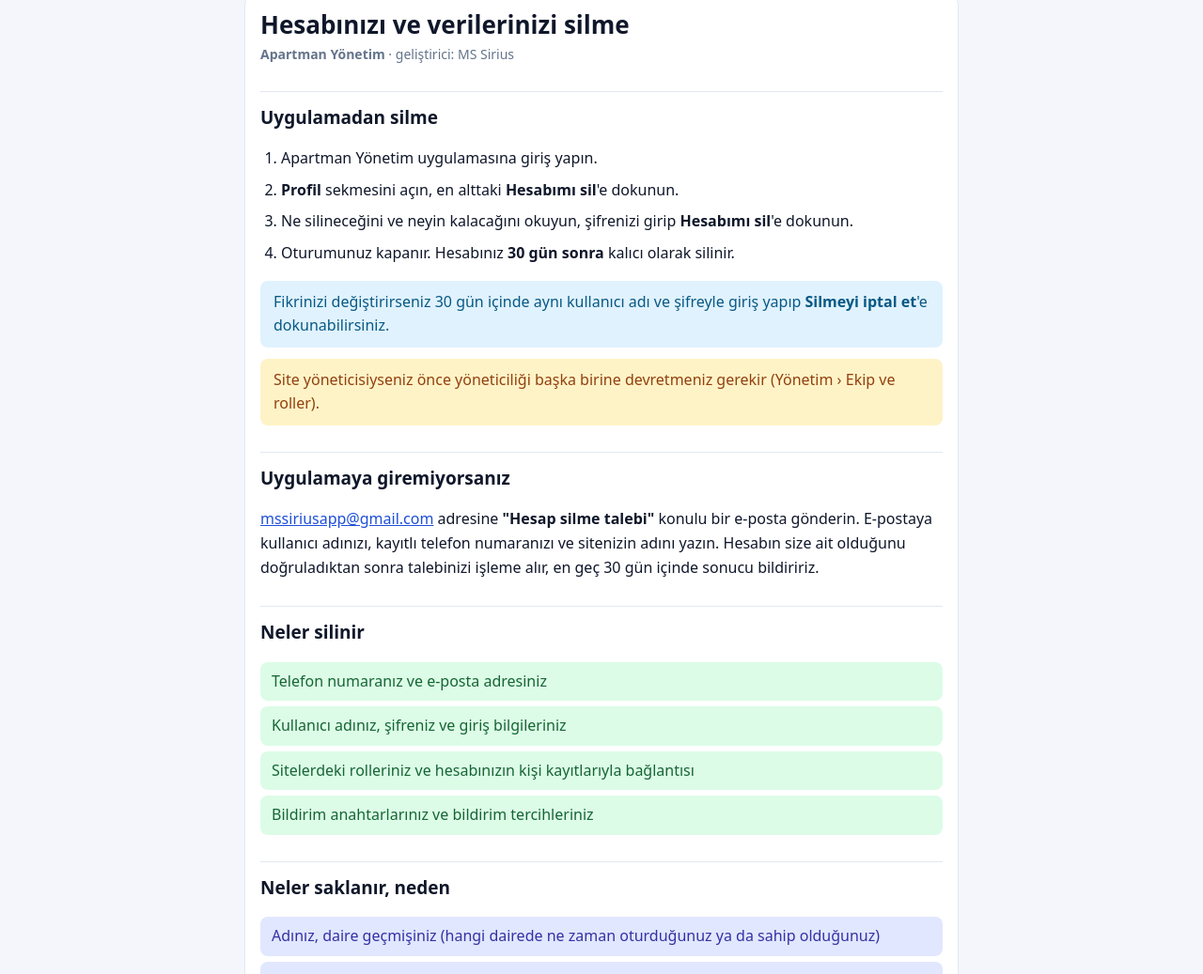
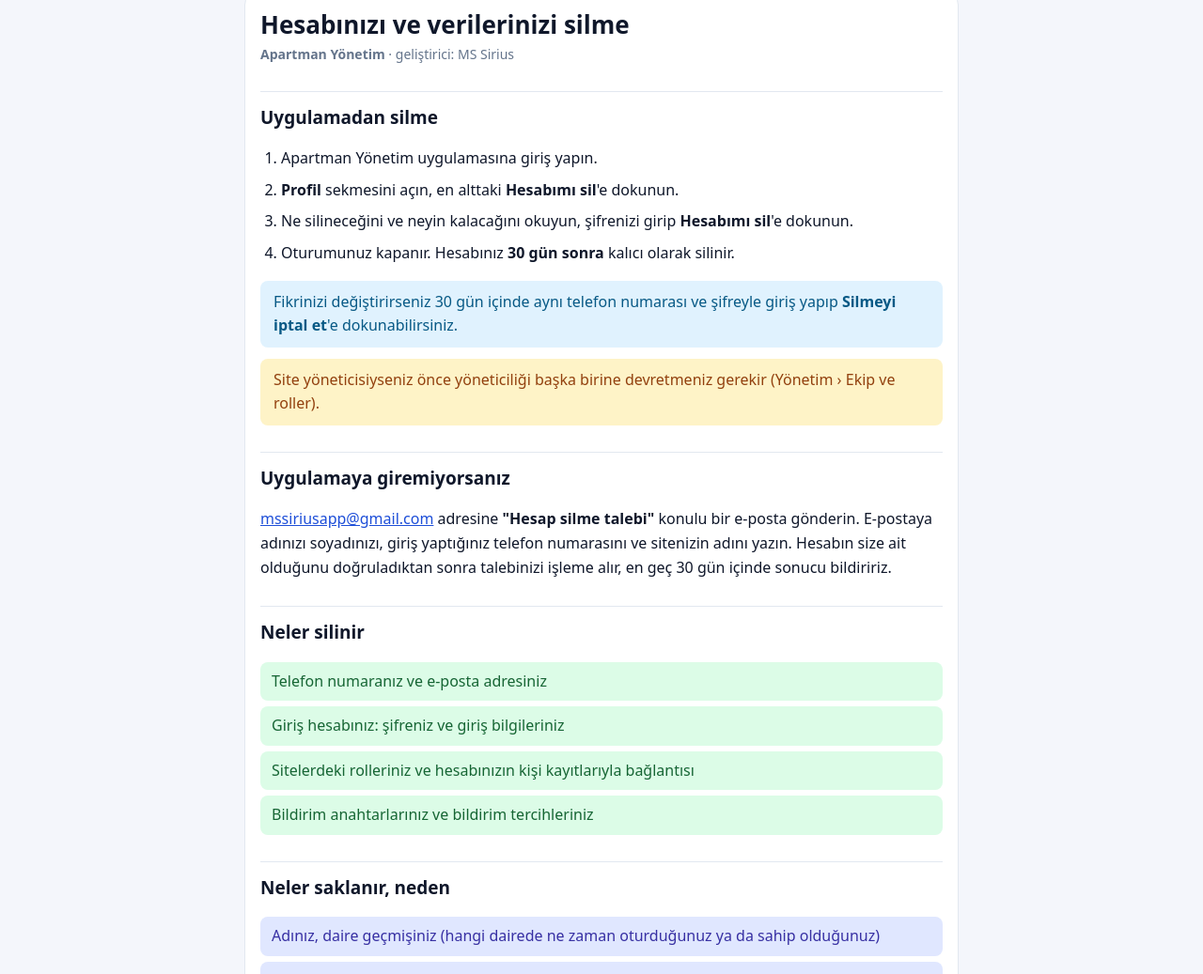
Before and after one commit to MS-sirius/apartman-yonetim-site, a plain HTML site: page hesap-silme.html in a window 1280 px wide. Shown: the part 63-1100 px from the top of the page at 94% size. Drawn offline with Linux system fonts and the light colour scheme.

Commit message:
Giriş bilgisi: kullanıcı adı yerine telefon numarası
Co-Authored-By: Claude Opus 5.5 <noreply@anthropic.com>

```diff
--- a/hesap-silme.html
+++ b/hesap-silme.html
@@ -27,21 +27,21 @@
     <li>Ne silineceğini ve neyin kalacağını okuyun, şifrenizi girip <b>Hesabımı sil</b>'e dokunun.</li>
     <li>Oturumunuz kapanır. Hesabınız <b>30 gün sonra</b> kalıcı olarak silinir.</li>
   </ol>
-  <div class="note">Fikrinizi değiştirirseniz 30 gün içinde aynı kullanıcı adı ve şifreyle giriş yapıp
+  <div class="note">Fikrinizi değiştirirseniz 30 gün içinde aynı telefon numarası ve şifreyle giriş yapıp
   <b>Silmeyi iptal et</b>'e dokunabilirsiniz.</div>
   <div class="note warn">Site yöneticisiyseniz önce yöneticiliği başka birine devretmeniz gerekir
   (Yönetim › Ekip ve roller).</div>
 
   <h2>Uygulamaya giremiyorsanız</h2>
   <p><a href="mailto:mssiriusapp@gmail.com?subject=Hesap%20silme%20talebi">mssiriusapp@gmail.com</a> adresine
-  <b>"Hesap silme talebi"</b> konulu bir e-posta gönderin. E-postaya kullanıcı adınızı, kayıtlı telefon
-  numaranızı ve sitenizin adını yazın. Hesabın size ait olduğunu doğruladıktan sonra talebinizi işleme alır,
+  <b>"Hesap silme talebi"</b> konulu bir e-posta gönderin. E-postaya adınızı soyadınızı, giriş yaptığınız telefon
+  numarasını ve sitenizin adını yazın. Hesabın size ait olduğunu doğruladıktan sonra talebinizi işleme alır,
   en geç 30 gün içinde sonucu bildiririz.</p>
 
   <h2>Neler silinir</h2>
   <ul class="list ok">
     <li>Telefon numaranız ve e-posta adresiniz</li>
-    <li>Kullanıcı adınız, şifreniz ve giriş bilgileriniz</li>
+    <li>Giriş hesabınız: şifreniz ve giriş bilgileriniz</li>
     <li>Sitelerdeki rolleriniz ve hesabınızın kişi kayıtlarıyla bağlantısı</li>
     <li>Bildirim anahtarlarınız ve bildirim tercihleriniz</li>
   </ul>
```
Also changed, not shown: gizlilik.html (+1 -1 lines).
